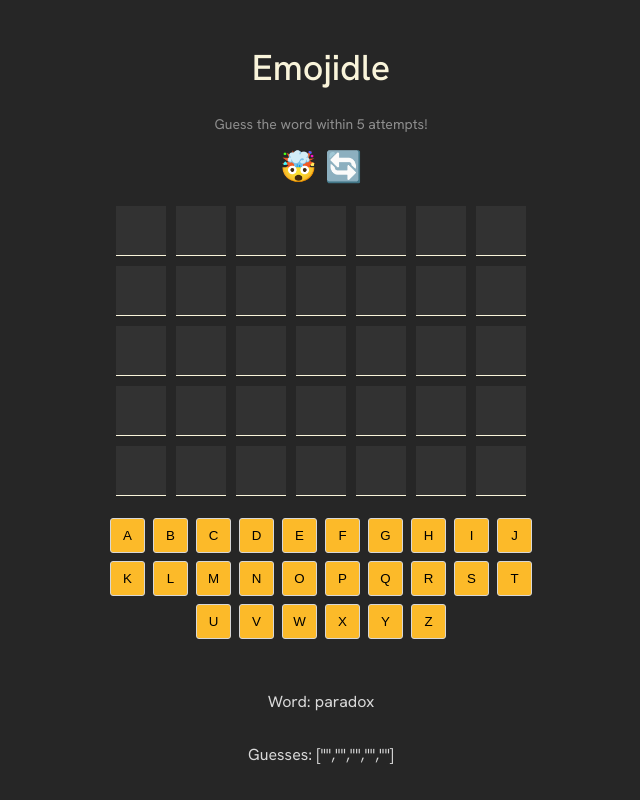
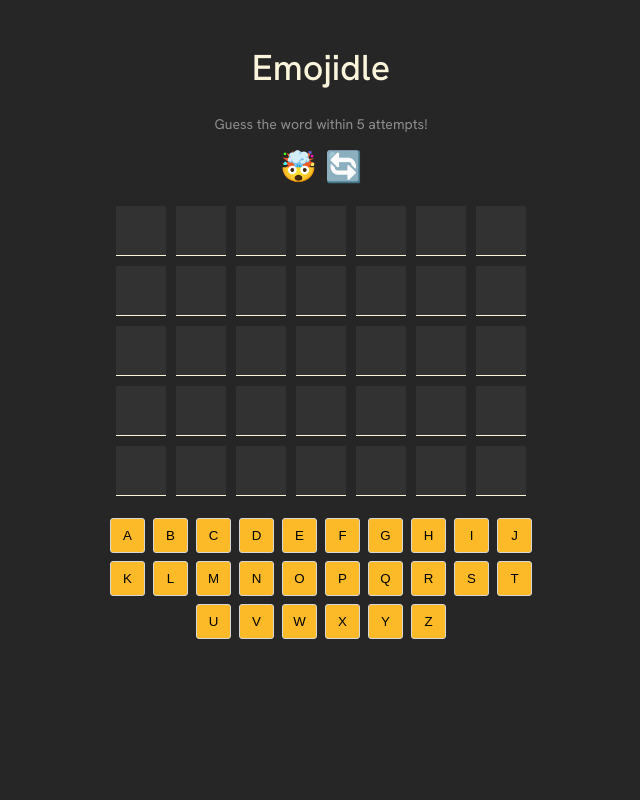
Before and after one commit to NKD52/Emojidle, a React (Vite) app: page / in a window 1280 px wide. Shown: the whole page, without its empty margins (319-959 px from the left). Built offline with nearby package versions, Linux system fonts and the light colour scheme.

Commit message:
changed cheats commit

```diff
--- a/src/App.jsx
+++ b/src/App.jsx
@@ -76,8 +76,8 @@
             <section className="keyboard">{keyboardElements}</section>
             {(lost||won) && <button className="play-again" onClick={() => { puzzle.init(); setGuesses([...puzzle.guesses]); setCurrentGuess(puzzle.currentGuess), setWon(puzzle.won),setLost(puzzle.lost) }}>Play Again</button>}
 
-            <p>Word: {puzzle.word}</p>
-            <p>Guesses: {JSON.stringify(guesses)}</p>
+            {/* <p>Word: {puzzle.word}</p>
+            <p>Guesses: {JSON.stringify(guesses)}</p> */}
 
         </main>
     );
```
